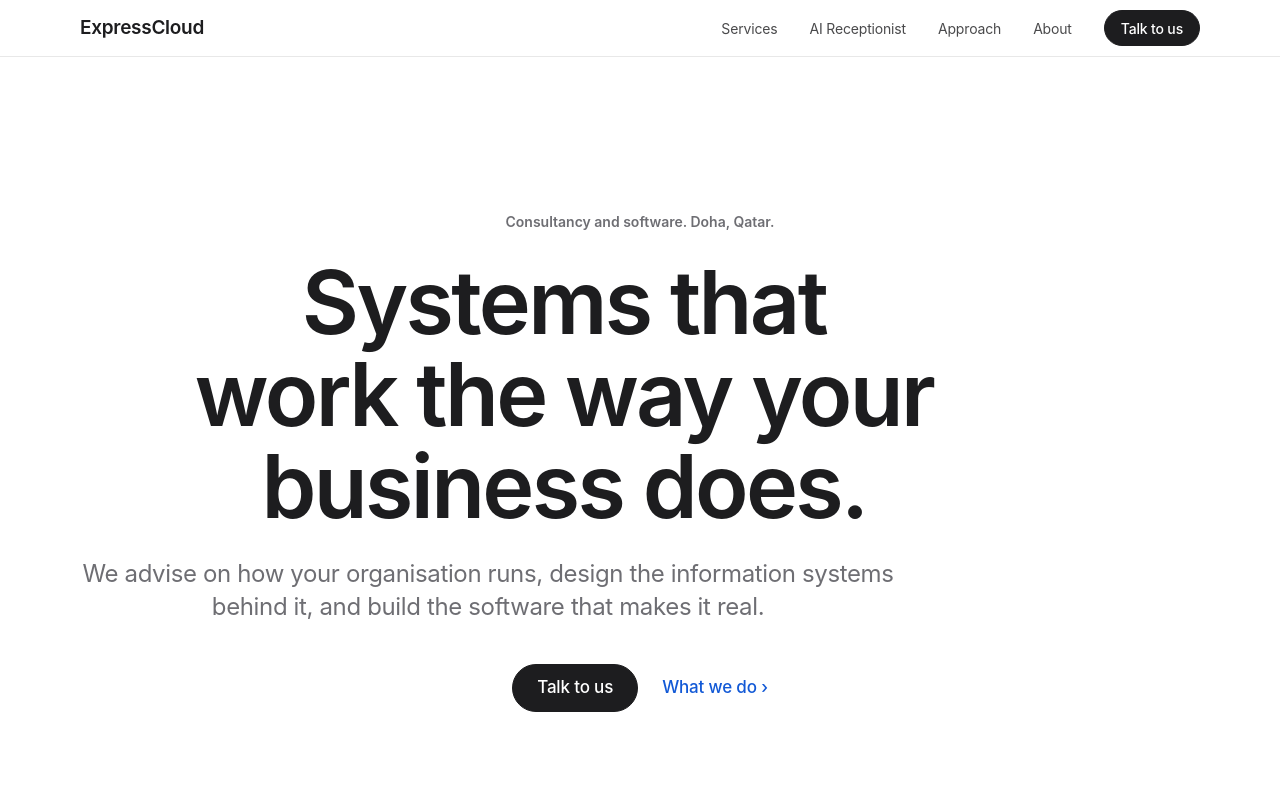
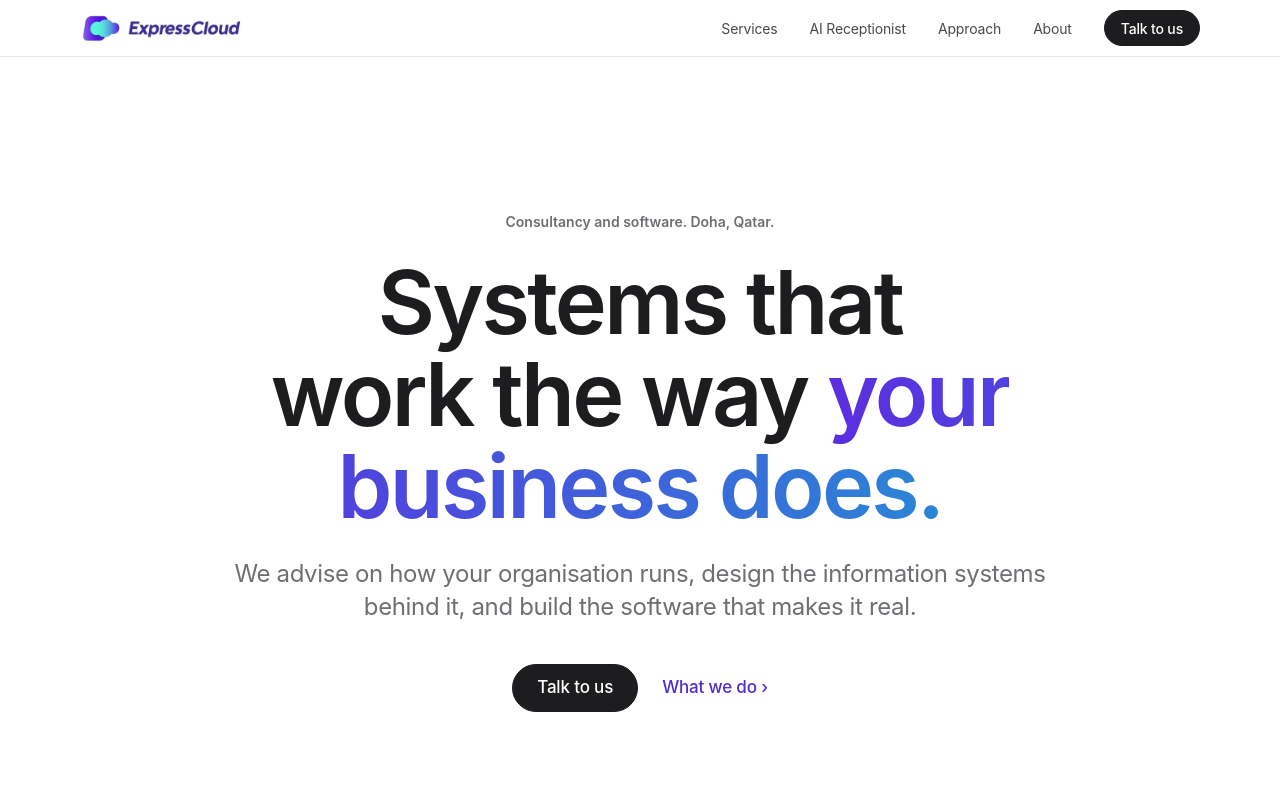
Before and after one commit to mattarzaid-alt/express-cloud-technology, a website built with Vite: page artifacts/expresscloud-site/index.html in a window 1280 px wide. Shown: the top 800 px of the page. Built offline with nearby package versions, Linux system fonts and the light colour scheme.

Commit message:
Apply the ExpressCloud logo and its violet and aqua brand colours
Co-Authored-By: Claude Fable 5.2 <noreply@anthropic.com>
Claude-Session: https://claude.ai/code/session_01NoR23tS5FkkHHbxi4oB7Ab

```diff
--- a/artifacts/expresscloud-site/index.html
+++ b/artifacts/expresscloud-site/index.html
@@ -16,7 +16,7 @@
 <a class="skip" href="#main">Skip to content</a>
 <header class="header">
   <div class="wrap header__row">
-    <a class="logo" href="#top">ExpressCloud</a>
+    <a class="logo" href="#top"><img src="/logo.png" alt="ExpressCloud" width="404" height="74"></a>
     <nav class="nav" aria-label="Sections">
       <a href="#services">Services</a>
       <a href="clinic-ai-receptionist.html">AI Receptionist</a>
@@ -32,7 +32,7 @@
   <section class="hero center" id="top">
     <div class="wrap stack">
       <p class="eyebrow">Consultancy and software. Doha, Qatar.</p>
-      <h1>Systems that work the way your business does.</h1>
+      <h1>Systems that work the way <span class="grad">your business does.</span></h1>
       <p class="lede">We advise on how your organisation runs, design the information systems behind it, and build the software that makes it real.</p>
       <div class="actions">
         <a class="btn" href="#contact">Talk to us</a>
@@ -46,7 +46,7 @@
       <div class="tile tile--product dark">
         <div class="stack" data-reveal>
           <p class="eyebrow">Our product. Clinic AI Receptionist.</p>
-          <h2 id="product-title">Your clinic's WhatsApp, answered at every hour.</h2>
+          <h2 id="product-title">Your clinic's WhatsApp, <span class="grad">answered at every hour.</span></h2>
           <p class="lede">An AI receptionist that replies to patients in Gulf Arabic and English, books appointments into your calendar, and hands anything medical to your team.</p>
           <div class="actions">
             <a class="btn" href="clinic-ai-receptionist.html#demo">Book a demo</a>
--- a/artifacts/expresscloud-site/site.css
+++ b/artifacts/expresscloud-site/site.css
@@ -10,6 +10,7 @@
 .dark { background: var(--surface-dark); color: var(--white); }
 .center { text-align: center; }
 .center > * { margin-inline: auto; }
+.center .stack { justify-items: center; }
 .eyebrow { font-size: var(--text-sm); font-weight: 600; color: var(--fg-2); letter-spacing: 0; }
 .dark .eyebrow { color: var(--grey-on-dark); }
 .lede { font-size: var(--text-lg); line-height: 1.4; color: var(--fg-2); max-width: 34em; letter-spacing: var(--tracking-snug); }
@@ -53,8 +54,11 @@
   border-block-end: 1px solid color-mix(in srgb, var(--ink) 10%, transparent);
 }
 .header__row { display: flex; align-items: center; gap: var(--space-4); min-height: 56px; }
-.logo { display: inline-flex; align-items: center; gap: 6px; font-size: 1.1875rem; font-weight: 600; letter-spacing: var(--tracking-snug); text-decoration: none; margin-inline-end: auto; }
-.logo__tag { font-size: 0.6875rem; font-weight: 600; letter-spacing: 0.04em; padding: 1px 6px; border-radius: 6px; background: var(--ink); color: var(--white); }
+.logo { display: inline-flex; align-items: center; gap: var(--space-2); text-decoration: none; margin-inline-end: auto; }
+.logo img { display: block; height: 30px; width: auto; mix-blend-mode: multiply; }
+.logo__tag { font-size: 0.6875rem; font-weight: 600; letter-spacing: 0.04em; padding: 1px 6px; border-radius: 6px; background: var(--indigo); color: var(--white); }
+.grad { background: linear-gradient(90deg, var(--violet), #2A86D6); -webkit-background-clip: text; background-clip: text; color: transparent; }
+.dark .grad { background-image: linear-gradient(90deg, #A994FF, var(--aqua)); }
 .nav { display: none; gap: var(--space-8); font-size: var(--text-sm); margin-inline-end: var(--space-4); }
 .nav a { text-decoration: none; color: var(--ink); opacity: 0.8; padding-block: var(--space-2); }
 .nav a:hover { opacity: 1; }
@@ -97,9 +101,10 @@
 @media (min-width: 900px) { .grid--3 { grid-template-columns: repeat(3, 1fr); } }
 .card { background: var(--white); border-radius: var(--radius-lg); padding: clamp(28px, 3.4vw, 40px); display: grid; gap: var(--space-3); align-content: start; }
 .card p { color: var(--fg-2); }
-.card__n { font-size: var(--text-sm); font-weight: 600; color: var(--fg-2); margin-block-end: var(--space-8); font-variant-numeric: tabular-nums; }
-.dark .card { background: #1C1C1E; }
+.card__n { font-size: var(--text-sm); font-weight: 600; color: var(--accent); margin-block-end: var(--space-8); font-variant-numeric: tabular-nums; }
+.dark .card { background: #1A1630; }
 .dark .card p { color: var(--grey-on-dark); }
+.dark .card__n { color: var(--accent-on-dark); }
 .section:not(.soft):not(.dark) .card { background: var(--surface-soft); }
 
 /* ---------- Statement (about) ---------- */
--- a/artifacts/expresscloud-site/tokens/colors.css
+++ b/artifacts/expresscloud-site/tokens/colors.css
@@ -1,16 +1,18 @@
-/* Express Cloud colour tokens: near-white and near-black with one accent.
-   Swap --accent for the brand colour once the logo is supplied. */
+/* Express Cloud colour tokens: near-white, a deep indigo-black, and the logo's violet and aqua. */
 :root {
   --white: #FFFFFF;
   --mist: #F5F5F7;
-  --black: #0B0B0C;
+  --black: #0D0A1F;
   --ink: #1D1D1F;
   --grey: #6E6E73;
   --grey-on-dark: #A1A1A6;
   --line: #D2D2D7;
   --line-strong: #86868B;
-  --accent: #1259D6;
-  --accent-on-dark: #7DB0FF;
+  --accent: #4F2DD1;
+  --indigo: #3A2A85;
+  --violet: #5C2DE0;
+  --aqua: #5CF5E0;
+  --accent-on-dark: #5CF5E0;
 
   --surface-page: var(--white);
   --surface-soft: var(--mist);
```
Also changed, not shown: artifacts/expresscloud-site/clinic-ai-receptionist.html (+1 -1 lines), artifacts/expresscloud-site/public/favicon.svg, artifacts/expresscloud-site/public/logo.png (added), previews/clinic-desktop.png, previews/clinic-mobile.png, previews/home-desktop.png, previews/home-mobile.png.
